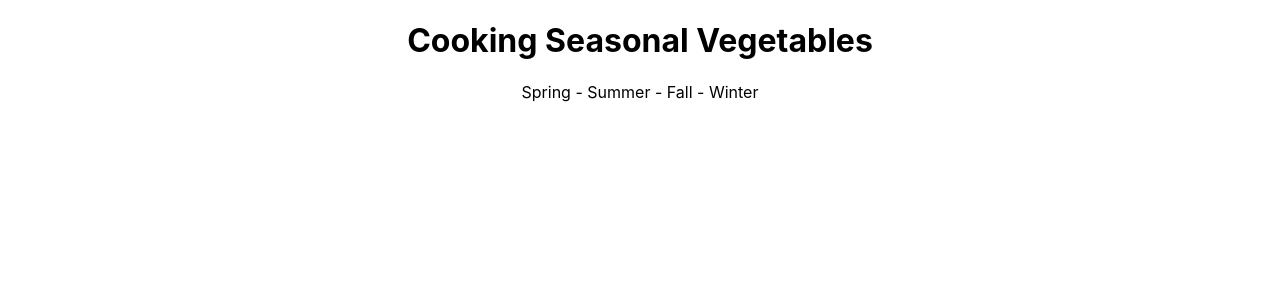
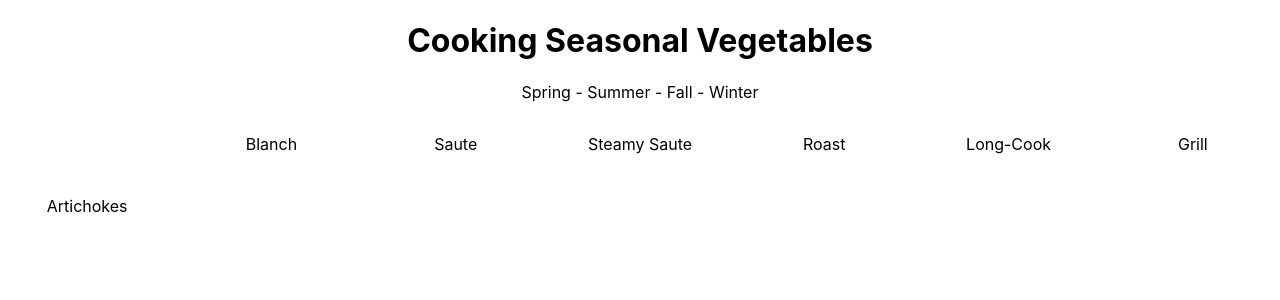
Before and after one commit to pauljickling/cooking-vegetables, a React (Create React App) app: page / in a window 1280 px wide. Shown: the top 300 px of the page. Built offline with nearby package versions, Linux system fonts and the light colour scheme.

Commit message:
Configured hypothetical grid layout

```diff
--- a/src/App.css
+++ b/src/App.css
@@ -18,4 +18,6 @@
 
 div.chart {
   display: grid;
+  grid-gap: 10px;
+  grid-template-columns: repeat(7, 1fr);
 }
--- a/src/Chart.js
+++ b/src/Chart.js
@@ -2,7 +2,14 @@ import React, { Component } from 'react';
 
 const Chart = () => (
     <div className="chart">
-
+      <div></div>
+      <p>Blanch</p>
+      <p>Saute</p>
+      <p>Steamy Saute</p>
+      <p>Roast</p>
+      <p>Long-Cook</p>
+      <p>Grill</p>
+      <p>Artichokes</p>
     </div>
 );
 
```
